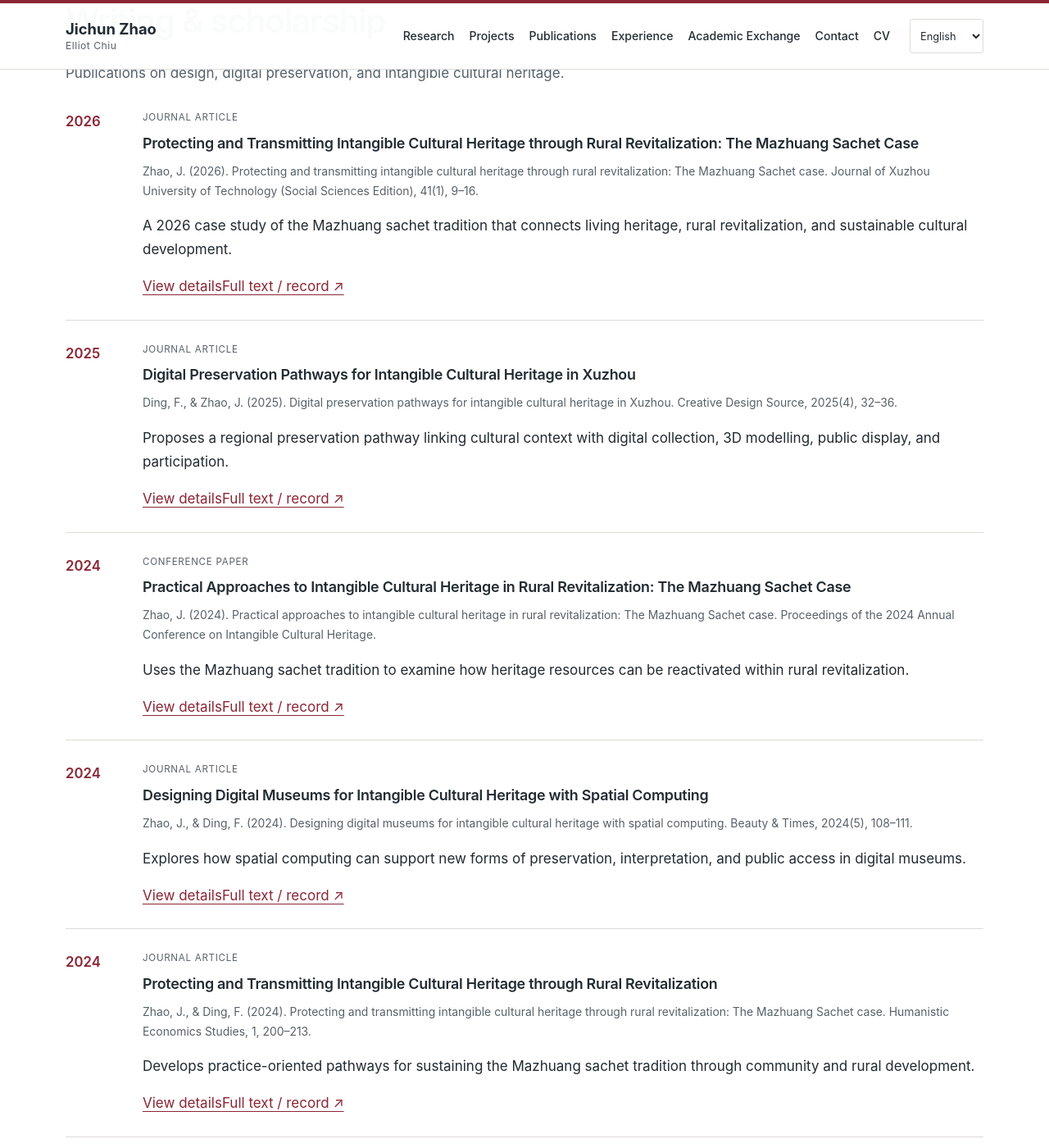
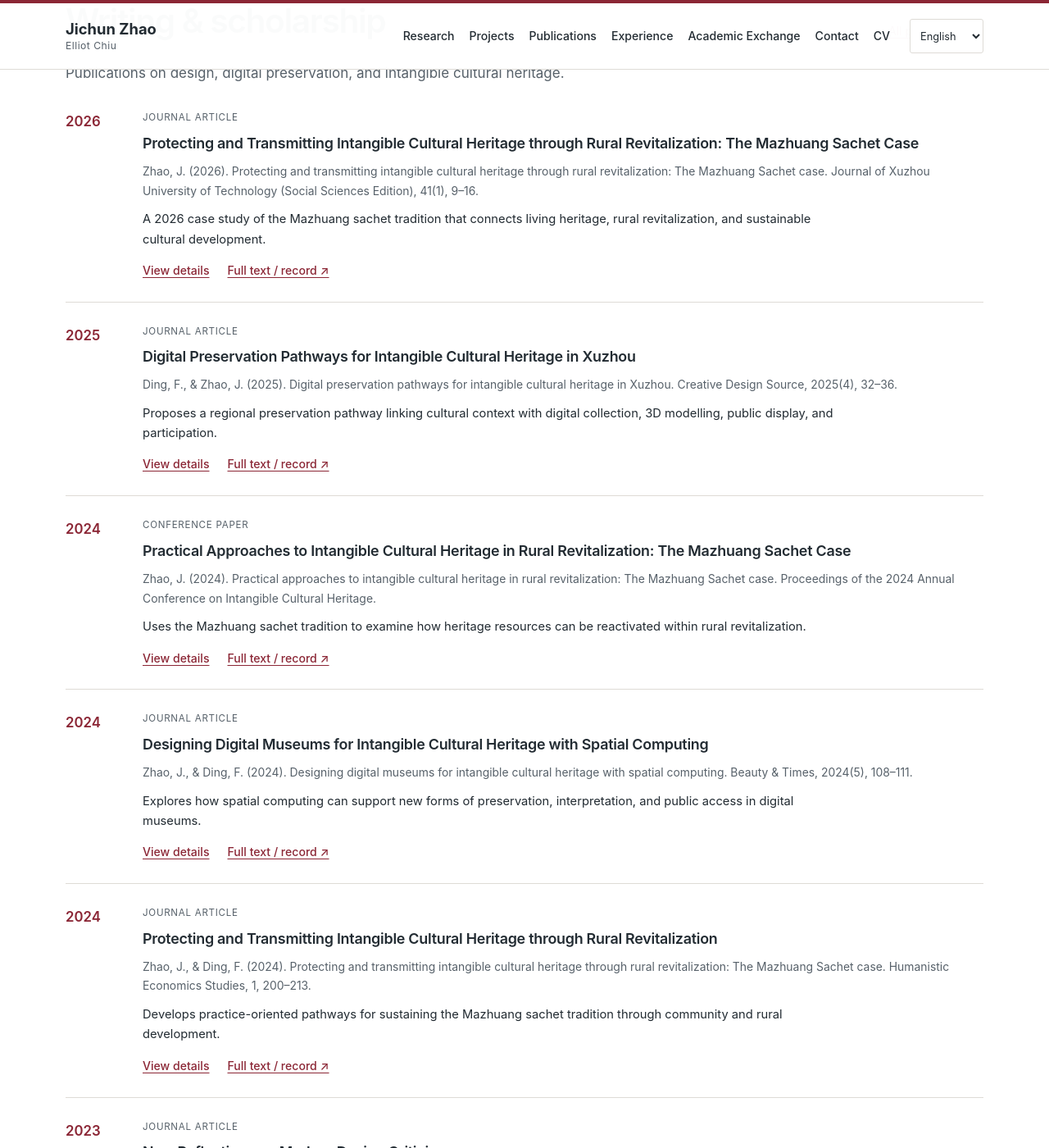
Before and after one commit to Elliot1540/ElliotChiu.github.io, a Jekyll site: the page built from _pages/about.md, in a window 1280 px wide and 1400 px high, scrolled down 2307 px. Shown: the whole window at 82% size. Built offline with Jekyll 4.4.1, drawn with Linux system fonts in a browser that asks for light colours.

Commit message:
Add files via upload

```diff
--- a/assets/css/academic.css
+++ b/assets/css/academic.css
@@ -74,6 +74,10 @@ figcaption{font-size:.76rem;color:var(--muted);margin-top:10px}
 .publication-list h3 a{color:var(--ink);text-decoration:none}
 .publication-list h3 a:hover{color:var(--accent);text-decoration:underline}
 .citation{font-size:.87rem;color:var(--muted);margin-top:10px}
+.publication-summary{font-size:.92rem;line-height:1.65;max-width:850px;margin-top:10px;color:var(--ink)}
+.publication-actions,.publication-links{display:flex;flex-wrap:wrap;gap:10px 22px;margin-top:14px!important;font-size:.88rem;font-weight:550}
+.publication-actions a,.publication-links a{text-underline-offset:3px}
+.publication-facts{margin-top:8px}
 .timeline article{display:grid;grid-template-columns:130px minmax(0,1fr);gap:24px;padding:24px 0;border-bottom:1px solid var(--line)}
 .timeline article:last-child{border-bottom:0}
 .period{color:var(--accent);font-size:.88rem}
```
